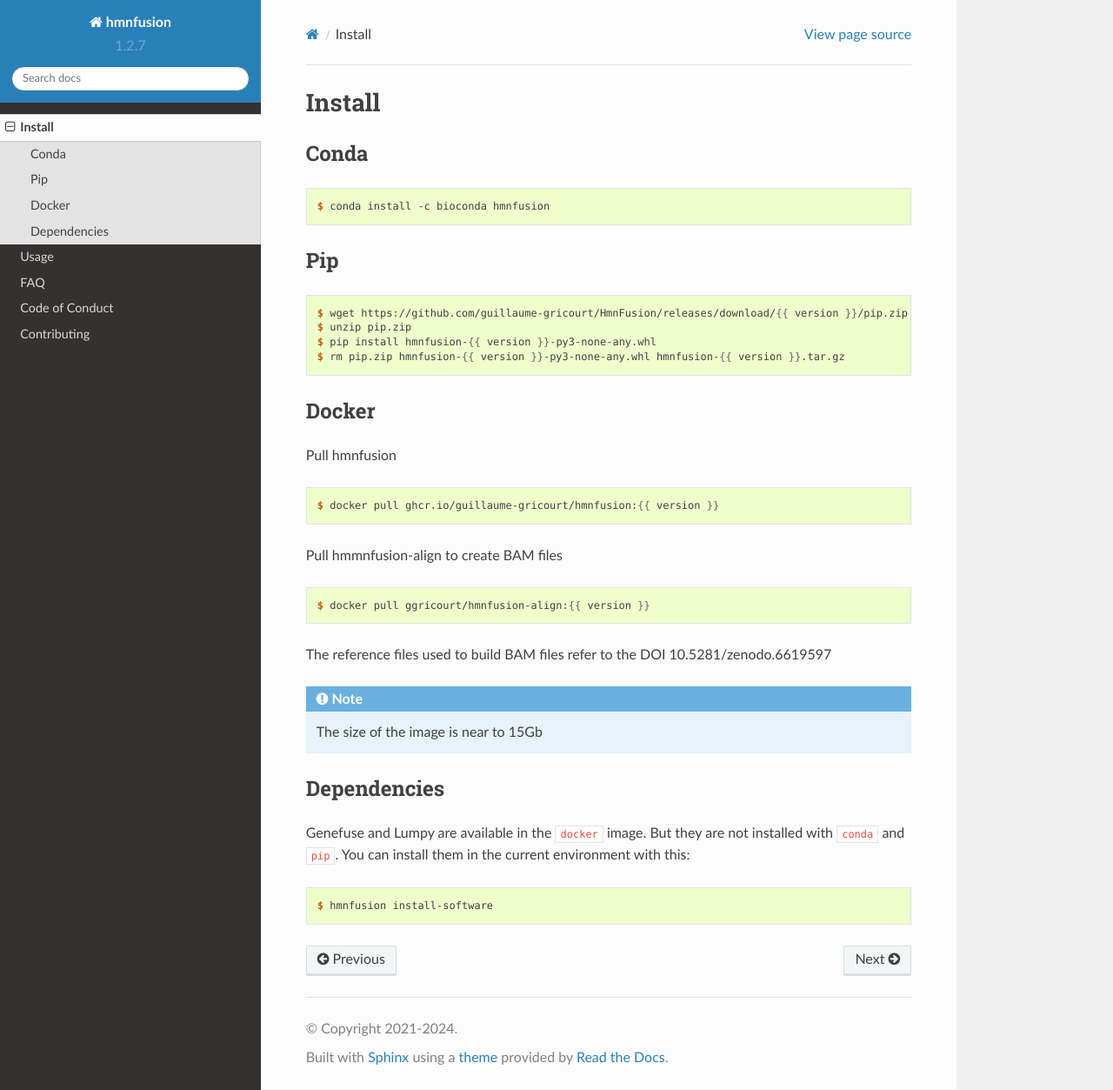
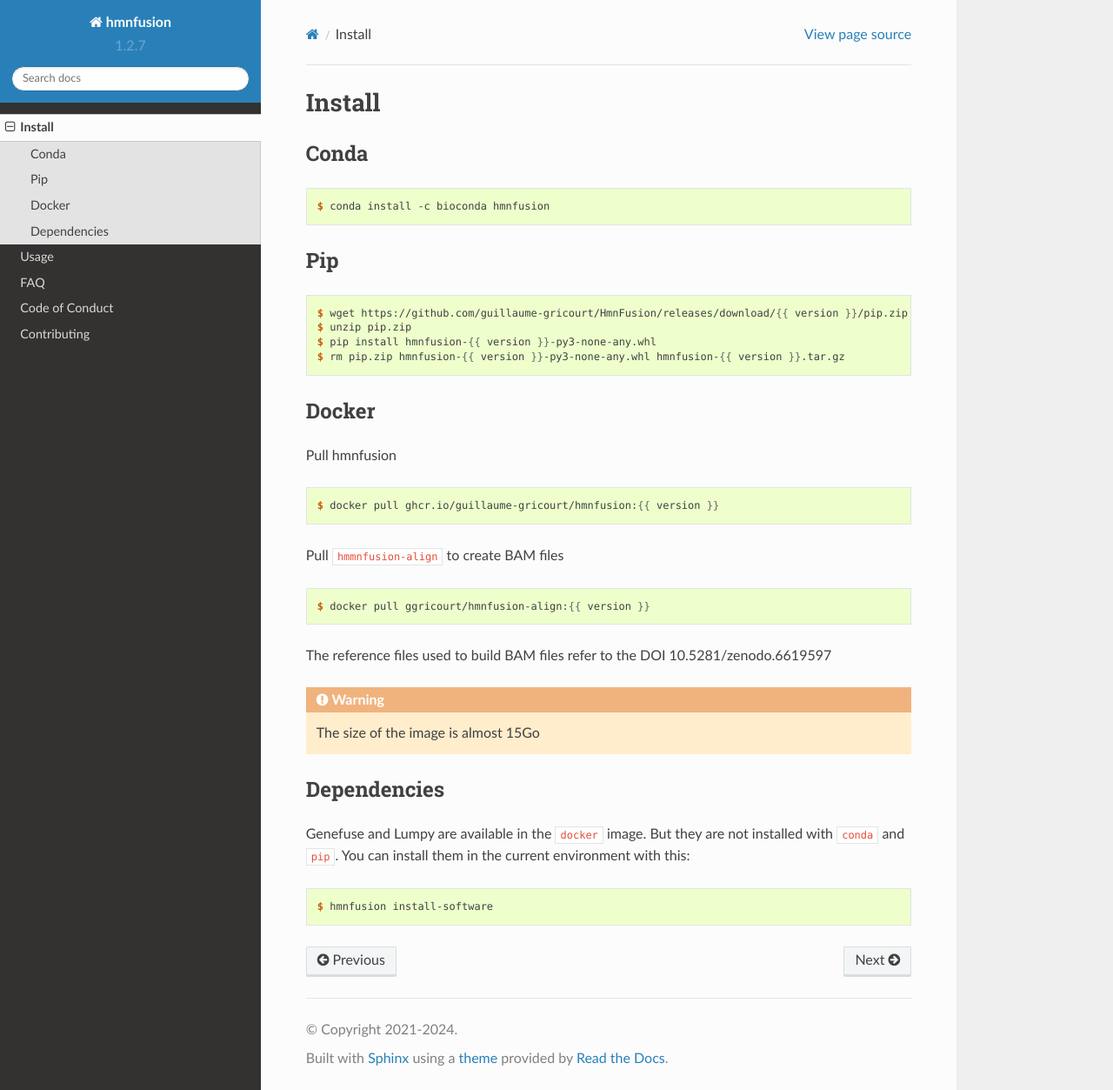
Before and after one commit to guillaume-gricourt/HmnFusion, a Sphinx documentation site: the page built from docs/install.rst, in a window 1280 px wide and 1253 px high. Shown: the whole window at 87% size. Built offline with Sphinx 7.4.7 and the Read the Docs theme 2.0.0, drawn with Linux system fonts in a browser that asks for light colours; pages that are not in the unit, such as notebooks, are missing from menus.

Commit message:
docs(readthedocs): syntax

```diff
--- a/docs/install.rst
+++ b/docs/install.rst
@@ -26,7 +26,7 @@
 
     $ docker pull ghcr.io/guillaume-gricourt/hmnfusion:{{ version }}
 
-Pull hmmnfusion-align to create BAM files
+Pull ``hmmnfusion-align`` to create BAM files
 
 .. code-block:: console
 
@@ -34,8 +34,8 @@
 
 The reference files used to build BAM files refer to the DOI 10.5281/zenodo.6619597
 
-.. note::
-    The size of the image is near to 15Gb
+.. warning::
+    The size of the image is almost 15Go
 
 
 Dependencies
```
